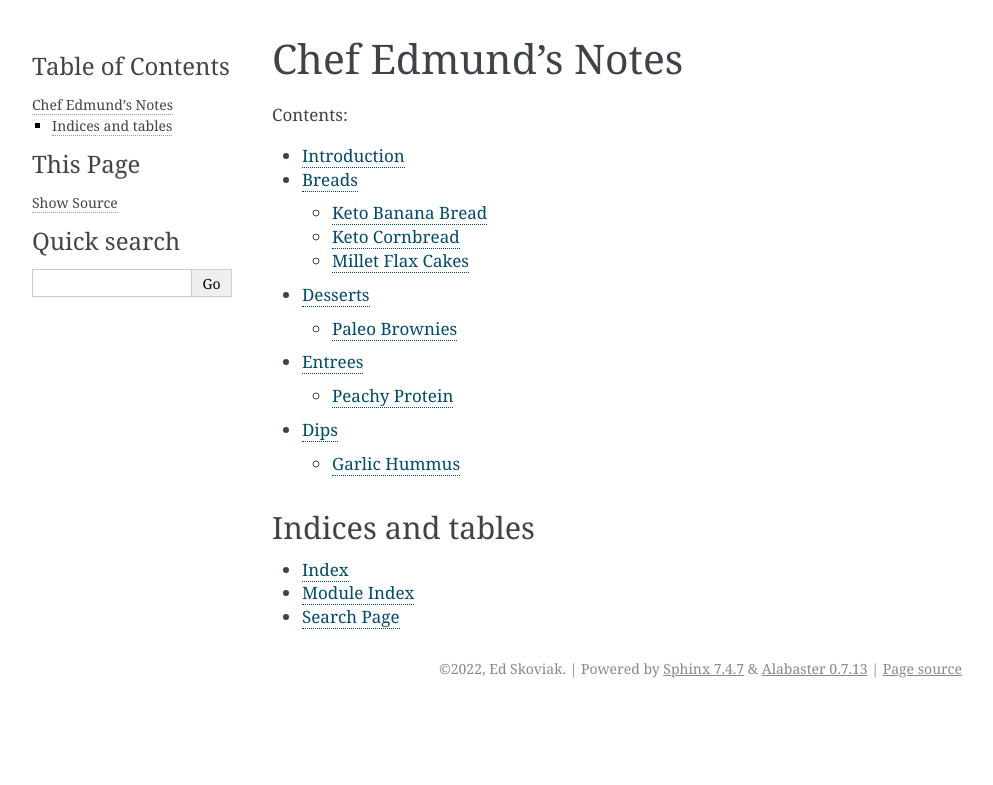
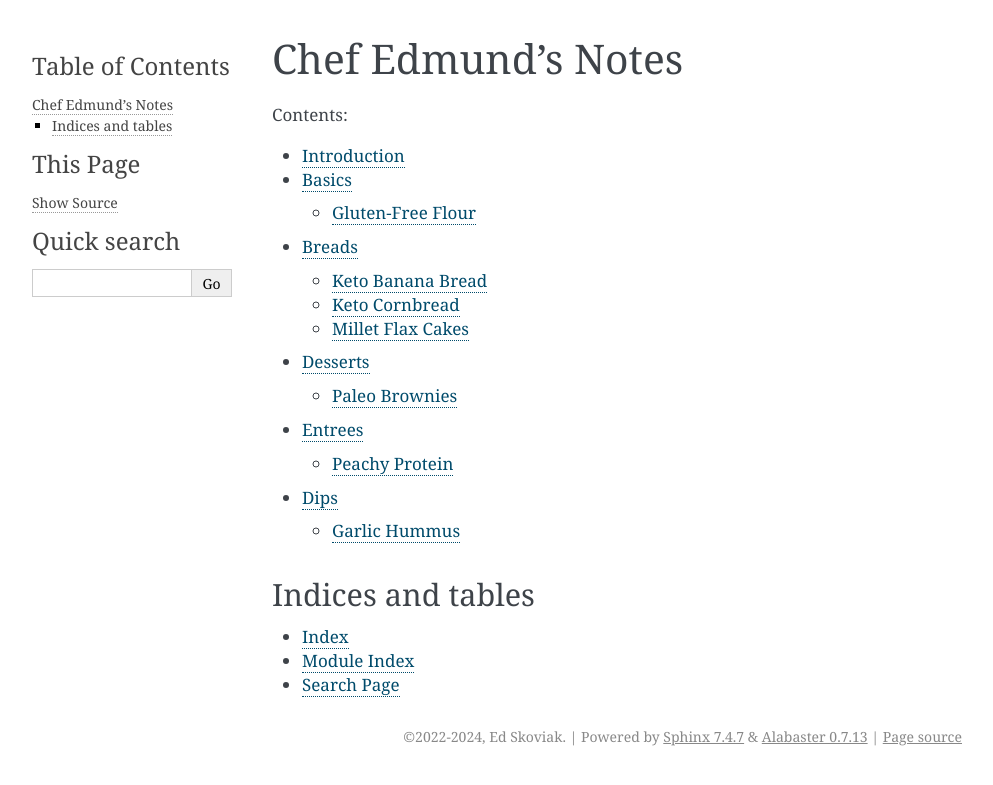
Before and after one commit to eskoviak/recipes, a Sphinx documentation site: the page built from docs/source/index.rst, in a window 1280 px wide. Shown: the top 785 px of the page, without its empty margins (148-1141 px from the left). Built offline with Sphinx 7.4.7, drawn with Linux system fonts in a browser that asks for light colours.

Commit message:
changes and additions

```diff
--- a/docs/source/conf.py
+++ b/docs/source/conf.py
@@ -18,7 +18,7 @@
 # -- Project information -----------------------------------------------------
 
 project = 'Recipes'
-copyright = '2022, Ed Skoviak'
+copyright = '2022-2024, Ed Skoviak'
 author = 'Ed Skoviak'
 
 # The full version, including alpha/beta/rc tags
--- a/docs/source/index.rst
+++ b/docs/source/index.rst
@@ -7,6 +7,7 @@ Chef Edmund's Notes
    :caption: Contents:
 
    sections/introduction
+   sections/basics/index
    sections/breads/index
    sections/desserts/index
    sections/entrees/index
--- /dev/null
+++ b/docs/source/sections/basics/index.rst
@@ -0,0 +1,9 @@
+======
+Basics
+======
+
+.. toctree::
+   :maxdepth: 2
+   :caption: Contents:
+
+   gluten_free_flour
--- a/docs/source/sections/breads/keto_banana_bread.rst
+++ b/docs/source/sections/breads/keto_banana_bread.rst
@@ -10,8 +10,8 @@ Ingredients
 ^^^^^^^^^^^
 
 +--------------------+-------------------+-------------------+
-|| Measure (English) || Measure (metric) || Ingredient       |
-||                   ||                  ||                  |
+| Measure (English)  | Measure (metric)  | Ingredient        |
+|                    |                   |                   |
 +====================+===================+===================+
 | 3                  | --                | Eggs, separated   |
 +--------------------+-------------------+-------------------+
--- a/docs/source/sections/breads/keto_cornbread.rst
+++ b/docs/source/sections/breads/keto_cornbread.rst
@@ -12,7 +12,7 @@ Ingredients
 || Measure (English) || Measure (metric) || Ingredient                             |
 ||                   ||                  ||                                        |
 +====================+===================+=========================================+
-| 1 C                | 140 g             | Corn mean                               |
+| 1 C                | 140 g             | Corn meal                               |
 +--------------------+-------------------+-----------------------------------------+
 | 1/2 C              | 60 g              | Almond flour                            |
 +--------------------+-------------------+-----------------------------------------+
```
Also changed, not shown: docs/source/sections/basics/gluten_free_flour.rst (added, +25 -0 lines), 4 other files.
